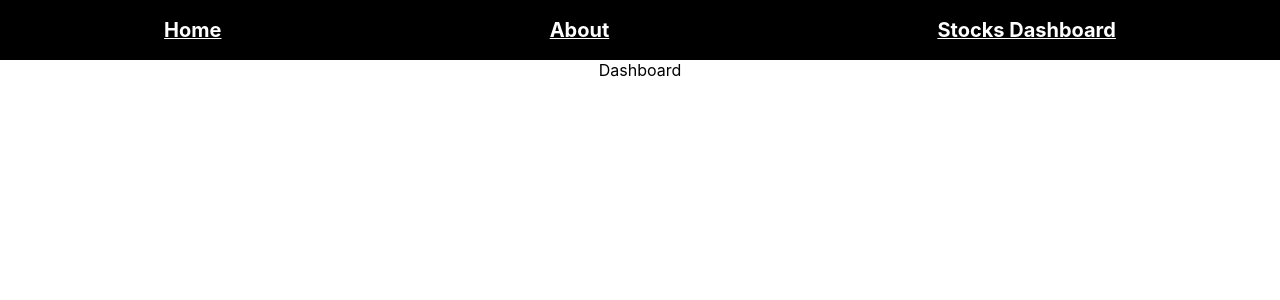
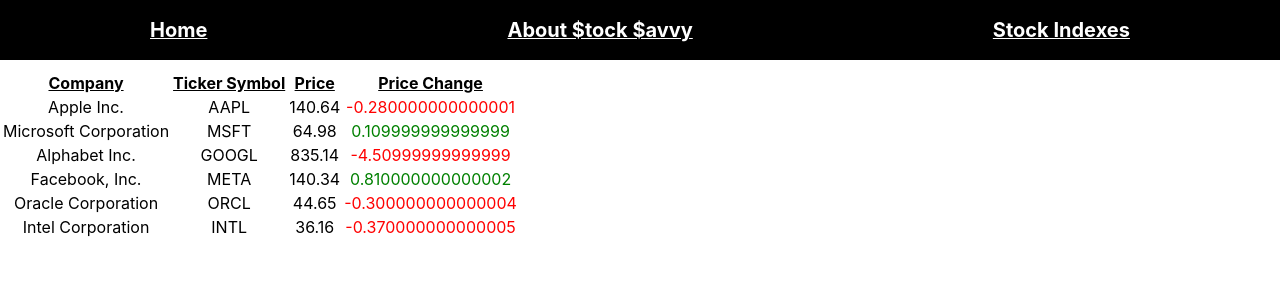
Before and after one commit to Karlilz/React-Stocks, a React (Create React App) app: page /stocks in a window 1280 px wide. Shown: the top 300 px of the page. Built offline with nearby package versions, Linux system fonts and the light colour scheme.

Commit message:
dashboard working

```diff
--- a/src/App.js
+++ b/src/App.js
@@ -18,7 +18,6 @@
       <Route path='/stocks' element={<Dashboard></Dashboard>}></Route>
       {/* <Route path='/stocks/:symbol' element={<Stock></Stock>}></Route> */}
       </Routes>
-    {/* <Dashboard/> */}
     {/* <Stock/> */}
     </div>
   );
--- a/src/components/Nav.jsx
+++ b/src/components/Nav.jsx
@@ -9,11 +9,11 @@
       </Link>
 
       <Link to="/about" style={{ textDecoration: "underline", color: "white"}}>
-        <span style={{ fontWeight: "bold", fontSize: "20px", lineHeight: "60px" }}>About</span>
+        <span style={{ fontWeight: "bold", fontSize: "20px", lineHeight: "60px" }}>About $tock $avvy</span>
       </Link>
 
       <Link to="/stocks" style={{ textDecoration: "underline", color: "white"}}>
-        <span style={{ fontWeight: "bold", fontSize: "20px", lineHeight: "60px" }}>Stocks Dashboard</span>
+        <span style={{ fontWeight: "bold", fontSize: "20px", lineHeight: "60px" }}>Stock Indexes</span>
       </Link>
     </div>
   );
--- a/src/pages/Dashboard.jsx
+++ b/src/pages/Dashboard.jsx
@@ -1,19 +1,54 @@
-import React from 'react'
+import React from 'react';
+import { Link } from 'react-router-dom';
 
 const Dashboard = (props) => {
   const stocks = [
-    {name: "Apple Inc.", symbol: "AAPL", lastPrice: 140.64, change: -0.280000000000001, high: 141.74, low: 140.35, open: 141.5},
-    {name: "Microsoft Corporation", symbol: "MSFT", lastPrice: 64.98, change: 0.109999999999999, high: 65.45, low: 64.76, open: 65.12},
-    {name: "Alphabet Inc.", symbol: "GOOGL", lastPrice: 835.14, change: -4.50999999999999, high: 844, low: 829.1, open: 842},
-    {name: "Facebook, Inc.", symbol: "META", lastPrice: 140.34, change: 0.810000000000002, high: 141.0244, low: 139.76, open: 140.08},
-    {name: "Oracle Corporation", symbol: "ORCL", lastPrice: 44.65, change: -0.300000000000004, high: 45.09, low: 44.575, open: 44.91},
-    {name: "Intel Corporation", symbol: "INTL", lastPrice: 36.16, change: -0.370000000000005, high: 36.78, low: 36.125, open: 36.58}
-  ]
+    { name: 'Apple Inc.', symbol: 'AAPL', lastPrice: 140.64, change: -0.280000000000001, high: 141.74, low: 140.35, open: 141.5 },
+    { name: 'Microsoft Corporation', symbol: 'MSFT', lastPrice: 64.98, change: 0.109999999999999, high: 65.45, low: 64.76, open: 65.12 },
+    { name: 'Alphabet Inc.', symbol: 'GOOGL', lastPrice: 835.14, change: -4.50999999999999, high: 844, low: 829.1, open: 842 },
+    { name: 'Facebook, Inc.', symbol: 'META', lastPrice: 140.34, change: 0.810000000000002, high: 141.0244, low: 139.76, open: 140.08 },
+    { name: 'Oracle Corporation', symbol: 'ORCL', lastPrice: 44.65, change: -0.300000000000004, high: 45.09, low: 44.575, open: 44.91 },
+    { name: 'Intel Corporation', symbol: 'INTL', lastPrice: 36.16, change: -0.370000000000005, high: 36.78, low: 36.125, open: 36.58 }
+  ];
+
   return (
-    <div>
-        Dashboard
+    <div style={{ display: 'flex', justifyContent: 'left', marginTop: '10px'}}>
+      <table>
+        <tr>
+          <th style={{textDecoration:"underline"}}>Company</th>
+          <th style={{textDecoration:"underline"}}>Ticker Symbol</th>
+          <th style={{textDecoration:"underline"}}>Price</th>
+          <th style={{textDecoration:"underline"}}>Price Change</th>
+        </tr>
+        {stocks.map((stock) => {
+          return (
+            <tr key={stock.symbol}>
+              <td>
+                <Link to={`/stocks/${stock.symbol}`} style={{ textDecoration: 'none', color: 'black' }}>
+                  {stock.name}
+                </Link>
+              </td>
+              <td>
+                <Link to={`/stocks/${stock.symbol}`} style={{ textDecoration: 'none', color: 'black' }}>
+                  {stock.symbol}
+                </Link>
+              </td>
+              <td>
+                <Link to={`/stocks/${stock.symbol}`} style={{ textDecoration: 'none', color: 'black' }}>
+                  {stock.lastPrice}
+                </Link>
+              </td>
+              <td>
+                <Link to={`/stocks/${stock.symbol}`} style={{ textDecoration: 'none', color: stock.change > 0 ? 'green' : 'red' }}>
+                  {stock.change}
+                </Link>
+              </td>
+            </tr>
+          );
+        })}
+      </table>
     </div>
-  )
-}
+  );
+};
 
-export default Dashboard
+export default Dashboard;
--- a/src/pages/Home.jsx
+++ b/src/pages/Home.jsx
@@ -1,13 +1,11 @@
 import React from 'react'
-import appIcon from '/images/stock-icon.png';
 
 const Home = (props) => {
   return (
     <div>
-        <h1><b style={{color:"darkgreen", fontSize:"45px"}}>$tock $avvy</b></h1>
-        <img src={appIcon} alt="$tock $avvy Icon" />
-        {/* <img src="/images/stock-icon.png" alt="$tock $avvy Icon" /> */}
-        <h3>Take control of your financial future with the information you need, right at your fingertips.</h3>
+        <h1><b style={{color:"darkgreen", fontSize:"60px"}}>$tock $avvy</b></h1>
+        <img style={{ width: '400px', height: '400px' }} src="/images/stock-icon.png" alt="$tock $avvy Icon" />
+        <h3 style={{color:"darkgreen", fontSize:"30px"}}>Take control of your financial future with the information you need, right at your fingertips.</h3>
     </div>
   )
 }
```
